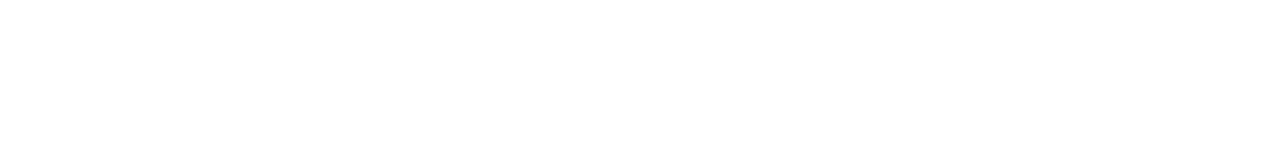
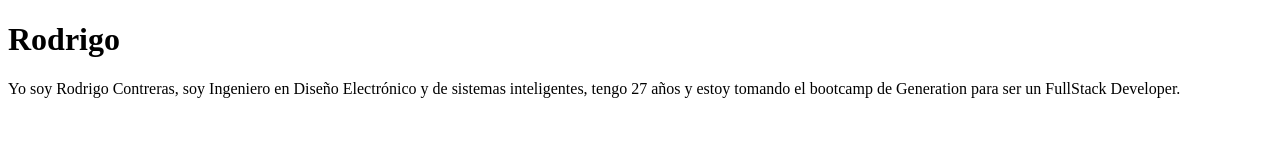
Before and after one commit to rod-contreras/PracticaHTML, a plain HTML site: page index.html in a window 1280 px wide. Drawn offline with Linux system fonts and the light colour scheme.

Commit message:
Mini-Bio de Rodrigo

```diff
--- a/index.html
+++ b/index.html
@@ -4,9 +4,10 @@
     <meta charset="UTF-8">
     <meta http-equiv="X-UA-Compatible" content="IE=edge">
     <meta name="viewport" content="width=device-width, initial-scale=1.0">
-    <title>Document</title>
+    <title>Rodrigo</title>
 </head>
 <body>
-
+    <h1>Rodrigo</h1>
+    <p>Yo soy Rodrigo Contreras, soy Ingeniero en Diseño Electrónico y de sistemas inteligentes, tengo 27 años y estoy tomando el bootcamp de Generation para ser un FullStack Developer. </p>
 </body>
 </html>
```
